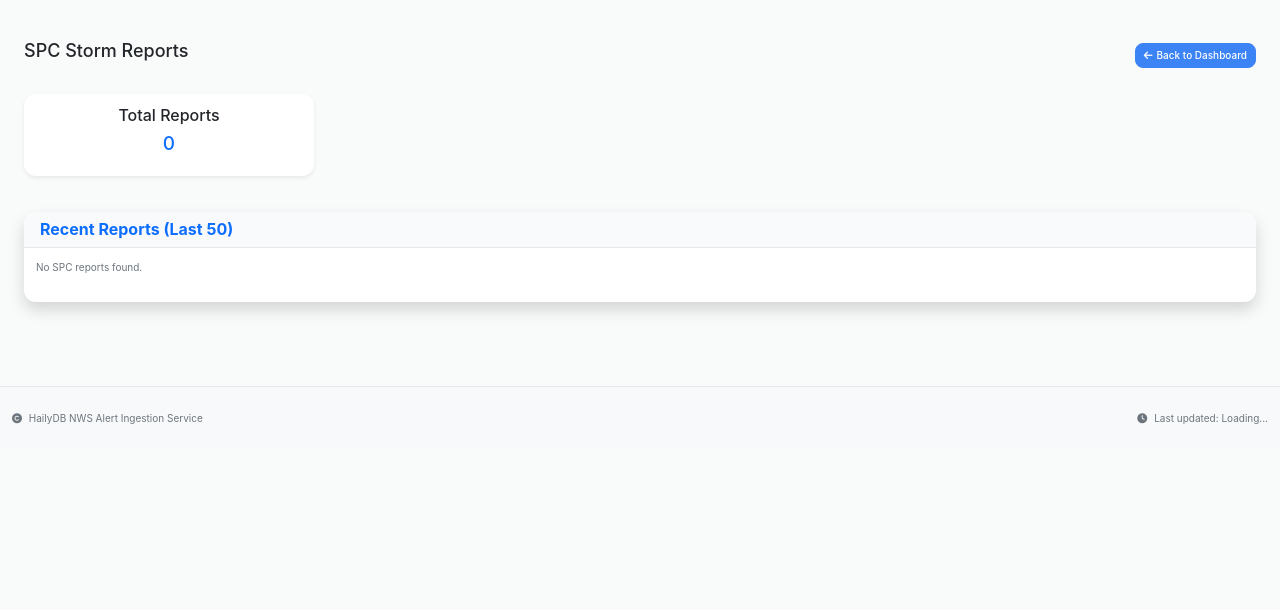
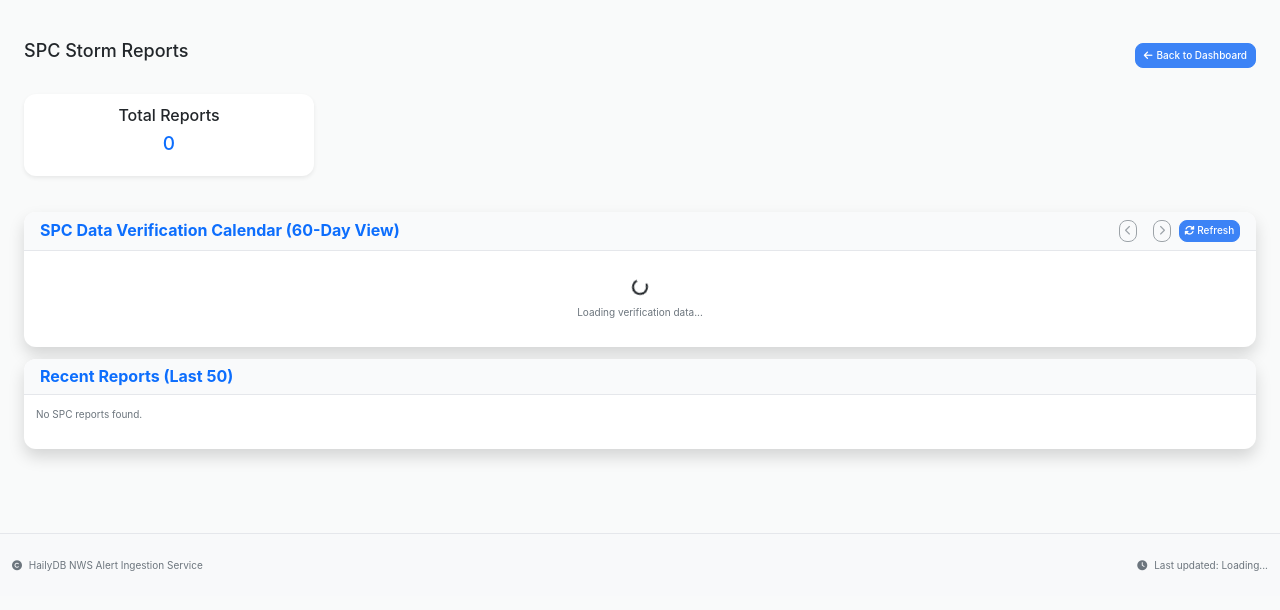
Before and after one commit to CMDVA/HailyDB, a Flask app: page /spc/reports in a window 1280 px wide. Shown: the part 48-658 px from the top of the page. Run offline with Flask 3, Linux system fonts and the light colour scheme; data that the repository does not hold is empty.

Commit message:
Add calendar tool to verify daily storm reports and alert data matches
Implements /api/spc/calendar-verification endpoint and SPC verification calendar in templates/spc_reports.html to compare SPC report counts with HailyDB data.

Replit-Commit-Author: Agent
Replit-Commit-Session-Id: 70b28640-4b46-4441-a360-5633c25ca259
Replit-Commit-Screenshot-Url: https://storage.googleapis.com/screenshot-production-us-central1/b39f3a59-cba9-411d-a929-796ce937d19e/2965746e-55e4-491a-9e54-58700c372941.jpg

```diff
--- a/app.py
+++ b/app.py
@@ -1058,6 +1058,76 @@ def spc_verify_today():
             'error': str(e)
         }), 500
 
+@app.route('/api/spc/calendar-verification')
+def spc_calendar_verification():
+    """Get 60-day SPC verification data for calendar view"""
+    try:
+        from datetime import date, timedelta
+        import requests
+
+        # Get date range (60 days back from today)
+        end_date = date.today()
+        start_date = end_date - timedelta(days=59)  # 60 days total including today
+
+        verification_results = []
+        current_date = start_date
+
+        while current_date <= end_date:
+            # Get HailyDB count for this date
+            hailydb_count = SPCReport.query.filter(SPCReport.report_date == current_date).count()
+
+            # Get live SPC count by fetching the CSV
+            date_str = current_date.strftime("%y%m%d")
+            url = f"https://www.spc.noaa.gov/climo/reports/{date_str}_rpts_filtered.csv"
+
+            try:
+                response = requests.get(url, timeout=10)
+                response.raise_for_status()
+
+                # Count total data rows (subtract 3 for headers)
+                lines = response.text.strip().split('\n')
+                total_lines = len(lines)
+                spc_live_count = max(0, total_lines - 3)
+
+                match_status = 'MATCH' if hailydb_count == spc_live_count else 'MISMATCH'
+
+                verification_results.append({
+                    'date': current_date.strftime('%Y-%m-%d'),
+                    'day': current_date.day,
+                    'hailydb_count': hailydb_count,
+                    'spc_live_count': spc_live_count,
+                    'match_status': match_status
+                })
+
+            except requests.RequestException:
+                # SPC file not available for this date
+                verification_results.append({
+                    'date': current_date.strftime('%Y-%m-%d'),
+                    'day': current_date.day,
+                    'hailydb_count': hailydb_count,
+                    'spc_live_count': None,
+                    'match_status': 'PENDING' if current_date == end_date else 'UNAVAILABLE'
+                })
+
+            current_date += timedelta(days=1)
+
+        return jsonify({
+            'status': 'success',
+            'results': verification_results,
+            'date_range': {
+                'start': start_date.strftime('%Y-%m-%d'),
+                'end': end_date.strftime('%Y-%m-%d')
+            },
+            'last_updated': datetime.utcnow().isoformat()
+        })
+
+    except Exception as e:
+        logger.error(f"Error in SPC calendar verification: {e}")
+        return jsonify({
+            'status': 'error',
+            'error': str(e)
+        }), 500
+
 # Home route
 @app.route('/')
 def index():
--- a/templates/spc_reports.html
+++ b/templates/spc_reports.html
@@ -33,6 +33,51 @@
         {% endfor %}
     </div>
 
+    <!-- SPC Data Verification Calendar -->
+    <div class="card shadow mb-4">
+        <div class="card-header d-flex justify-content-between align-items-center">
+            <h6 class="m-0 font-weight-bold text-primary">SPC Data Verification Calendar (60-Day View)</h6>
+            <div class="d-flex align-items-center">
+                <button id="calendar-prev" class="btn btn-sm btn-outline-secondary me-2" disabled>
+                    <i class="fas fa-chevron-left"></i>
+                </button>
+                <span id="calendar-range" class="small text-muted me-2"></span>
+                <button id="calendar-next" class="btn btn-sm btn-outline-secondary me-2" disabled>
+                    <i class="fas fa-chevron-right"></i>
+                </button>
+                <button id="calendar-refresh" class="btn btn-sm btn-primary">
+                    <i class="fas fa-sync-alt"></i> Refresh
+                </button>
+            </div>
+        </div>
+        <div class="card-body">
+            <div id="calendar-loading" class="text-center py-3">
+                <div class="spinner-border spinner-border-sm" role="status">
+                    <span class="visually-hidden">Loading...</span>
+                </div>
+                <div class="mt-2 small text-muted">Loading verification data...</div>
+            </div>
+            <div id="calendar-container" style="display: none;">
+                <div class="row">
+                    <div class="col-md-6">
+                        <div id="calendar-month-1" class="calendar-month"></div>
+                    </div>
+                    <div class="col-md-6">
+                        <div id="calendar-month-2" class="calendar-month"></div>
+                    </div>
+                </div>
+                <div class="mt-3">
+                    <div class="d-flex justify-content-center align-items-center">
+                        <span class="badge bg-success me-2">Match</span>
+                        <span class="badge bg-danger me-2">Mismatch (click to reimport)</span>
+                        <span class="badge bg-warning me-2">Processing</span>
+                        <span class="badge bg-secondary">No Data</span>
+                    </div>
+                </div>
+            </div>
+        </div>
+    </div>
+
     <!-- Recent Reports -->
     <div class="card shadow">
         <div class="card-header">
@@ -49,6 +94,7 @@
                             <th>Time</th>
                             <th>Location</th>
                             <th>State</th>
+                            <th>Magnitude</th>
                             <th>Comments</th>
                         </tr>
                     </thead>
@@ -64,6 +110,21 @@
                             <td>{{ report.time_utc or 'N/A' }}</td>
                             <td>{{ report.location or (report.county + ', ' + report.state) if report.county and report.state else 'N/A' }}</td>
                             <td>{{ report.state }}</td>
+                            <td>
+                                {% if report.magnitude %}
+                                    {% if report.report_type == 'tornado' and report.magnitude.f_scale is defined %}
+                                        F{{ report.magnitude.f_scale }}
+                                    {% elif report.report_type == 'wind' and report.magnitude.speed is defined %}
+                                        {{ report.magnitude.speed }} mph
+                                    {% elif report.report_type == 'hail' and report.magnitude.size is defined %}
+                                        {{ report.magnitude.size }}"
+                                    {% else %}
+                                        N/A
+                                    {% endif %}
+                                {% else %}
+                                    N/A
+                                {% endif %}
+                            </td>
                             <td>{{ report.comments[:100] + '...' if report.comments and report.comments|length > 100 else report.comments or 'N/A' }}</td>
                         </tr>
                         {% endfor %}
```
Also changed, not shown: attached_assets/targeted_element_1749048561474.png (added).
